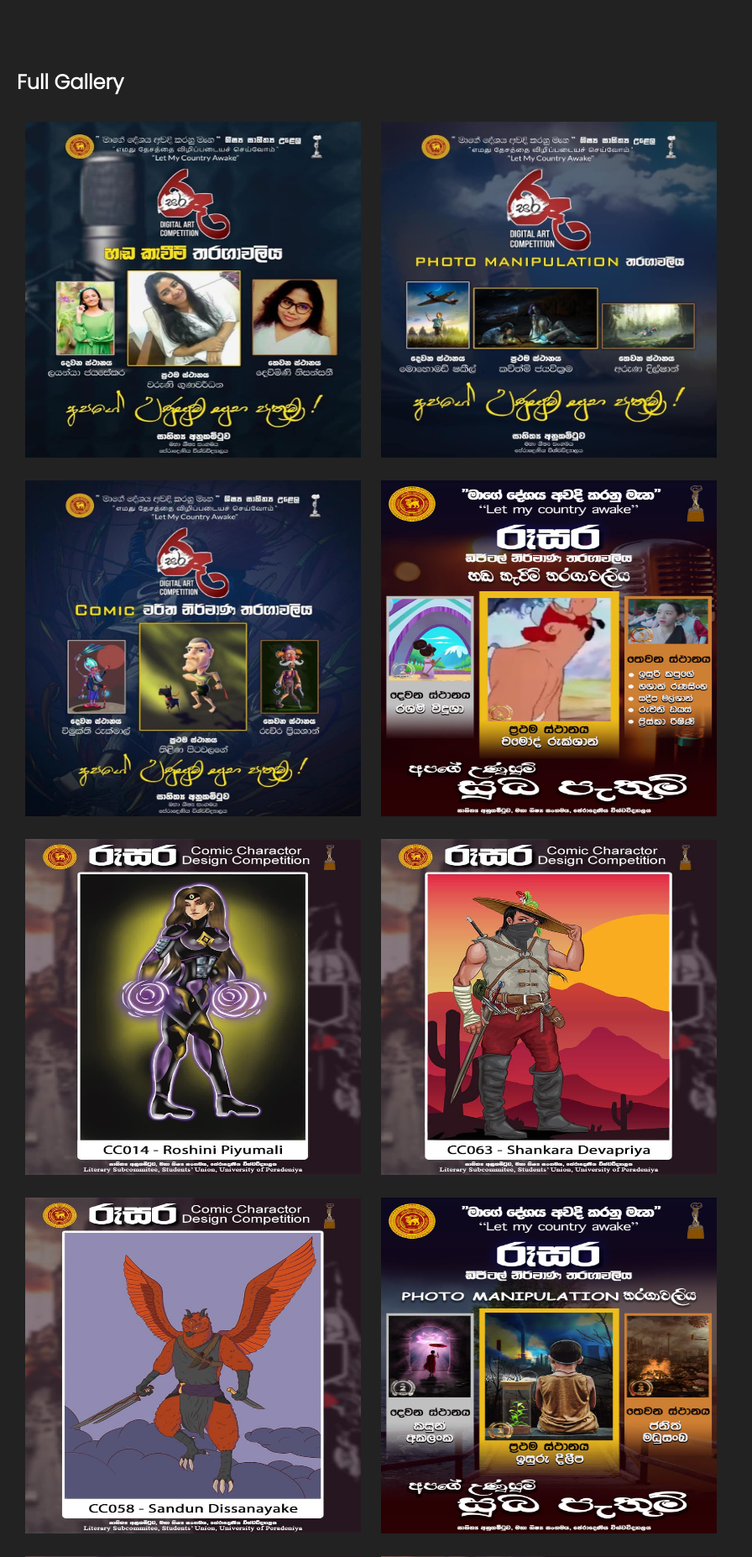
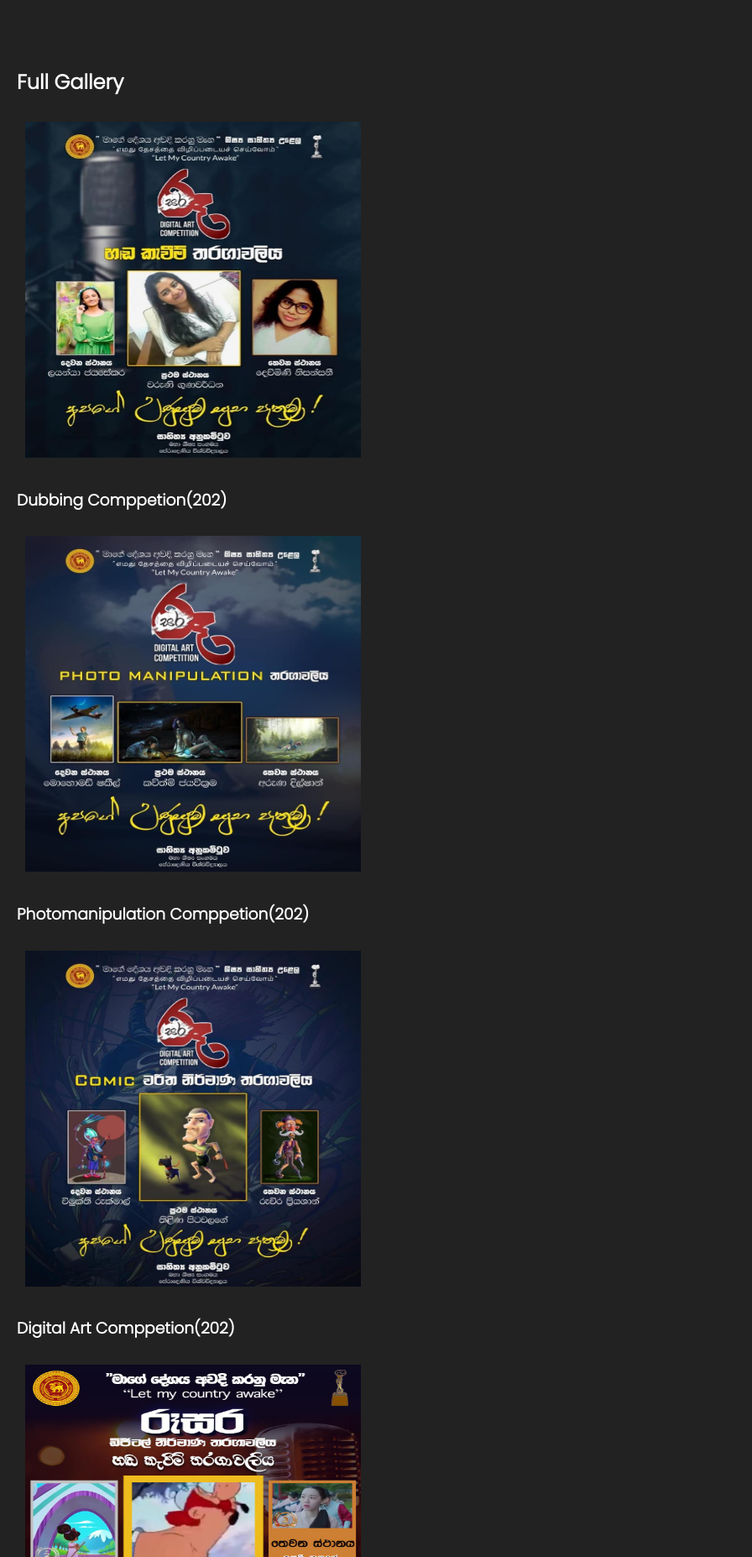
Before and after one commit to ruusara24/ruusara2024, a PHP site: page /gallery.html in a window 1280 px wide. Shown: the part 60-1914 px from the top of the page at 84% size, without its empty margins (0-896 px from the left). Run offline with PHP 8.4, Linux system fonts and the light colour scheme.

Commit message:
style gallary section

```diff
--- a/gallary.css
+++ b/gallary.css
@@ -1,3 +1,6 @@
+body{
+    overflow-x: hidden; /* Hide horizontal overflow */
+}
 .gallery-container1 img {
     width: 400px;
     height: 400px;
--- a/gallery.html
+++ b/gallery.html
@@ -25,29 +25,53 @@
     <div class="gallery-container1">
         <!-- Include 26 images here -->
         <img src="./include/past/img1.jpg" alt="Gallery Image 1">
+        <h3><b>Dubbing Comppetion(202)</b></h3>
         <img src="./include/past/img2.jpg" alt="Gallery Image 2">
+        <h3><b>Photomanipulation Comppetion(202)</b></h3>
         <img src="./include/past/img3.jpg" alt="Gallery Image 3">
+        <h3><b>Digital Art Comppetion(202)</b></h3>
         <img src="./include/past/img4.jpg" alt="Gallery Image 4">
+        <h3><b>Dubbing Comppetion(202)</b></h3>
         <img src="./include/past/img5.jpg" alt="Gallery Image 5">
+        <h3><b>Digital Art Comppetion(202)</b></h3>
         <img src="./include/past/img6.jpg"alt="Gallery Image 6">
+        <h3><b>Digital Art Comppetion(202)</b></h3>
         <img src="./include/past/img7.jpg" alt="Gallery Image 7">
+        <h3><b>Digital Art Comppetion(202)</b></h3>
         <img src="./include/past/img8.jpg" alt="Gallery Image 8">
+        <h3><b>Photo Manipulation Comppetion(202)</b></h3>
         <img src="./include/past/img9.jpg" alt="Gallery Image 1">
+        <h3><b>Digital Art Comppetion(202)</b></h3>
         <img src="./include/past/img10.jpg" alt="Gallery Image 2">
+        <h3><b>Photo Manipulation Comppetion(202)</b></h3>
         <img src="./include/past/img11.jpg" alt="Gallery Image 3">
+        <h3><b>Photo Manipulation Comppetion(202)</b></h3>
         <img src="./include/past/img12.jpg" alt="Gallery Image 4">
+        <h3><b>Photo Manipulation Comppetion(202)</b></h3>
         <img src="./include/past/img13.jpg" alt="Gallery Image 5">
+        <h3><b>Digital Art Comppetion(202)</b></h3>
         <img src="./include/past/img14.jpg"alt="Gallery Image 6">
+        <h3><b>Digital Art Comppetion(202)</b></h3>
         <img src="./include/past/img15.jpg" alt="Gallery Image 7">
+        <h3><b>Digital Art Comppetion(202)</b></h3>
         <img src="./include/past/img16.jpg" alt="Gallery Image 8">
+        <h3><b>Dubbing Comppetion(202)</b></h3>
         <img src="./include/past/img17.jpg" alt="Gallery Image 1">
+        <h3><b>Dubbing Comppetion(202)</b></h3>
         <img src="./include/past/img18.jpg" alt="Gallery Image 2">
+        <h3><b>Dubbing Comppetion(202)</b></h3>
         <img src="./include/past/img19.jpg" alt="Gallery Image 3">
+        <h3><b>Digital Art Comppetion(202)</b></h3>
         <img src="./include/past/img20.jpg" alt="Gallery Image 4">
+        <h3><b>Photo Manipulation Comppetion(202)</b></h3>
         <img src="./include/past/img21.jpg" alt="Gallery Image 5">
+        <h3><b>Photo Manipulation Comppetion(202)</b></h3>
         <img src="./include/past/img22.jpg"alt="Gallery Image 6">
+        <h3><b>Dubbing Comppetion(202)</b></h3>
         <img src="./include/past/img23.jpg" alt="Gallery Image 7">
+        <h3><b>Dubbing Comppetion(202)</b></h3>
         <img src="./include/past/img24.jpg" alt="Gallery Image 8">
+        <h3><b>Dubbing Comppetion(202)</b></h3>
         <!-- Continue until 26 images are added -->
     </div>
 </section>
--- a/homepage.html
+++ b/homepage.html
@@ -122,11 +122,17 @@
         <h2>Gallery</h2>
         <div class="gallery-container">
             <img src="include/past/img1.jpg" alt="Gallery Image 1">
+            <h3><b>Dubbing Comppetion(202)</b></h3>
             <img src="./include/past/img2.jpg" alt="Gallery Image 2">
+            <h3><b>Dubbing Comppetion(202)</b></h3>
             <img src="./include/past/img3.jpg" alt="Gallery Image 3">
+            <h3><b>Dubbing Comppetion(202)</b></h3>
             <img src="./include/past/img4.jpg" alt="Gallery Image 4">
+            <h3><b>Dubbing Comppetion(202)</b></h3>
             <img src="./include/past/img5.jpg" alt="Gallery Image 5">
+            <h3><b>Dubbing Comppetion(202)</b></h3>
             <img src="./include/past/img6.jpg"alt="Gallery Image 6">
+            <h3><b>Dubbing Comppetion(202)</b></h3>
         </div>
         <button class="see-more" onclick="window.location.href='gallery.html'">SEE MORE</button>
     </section>
```
